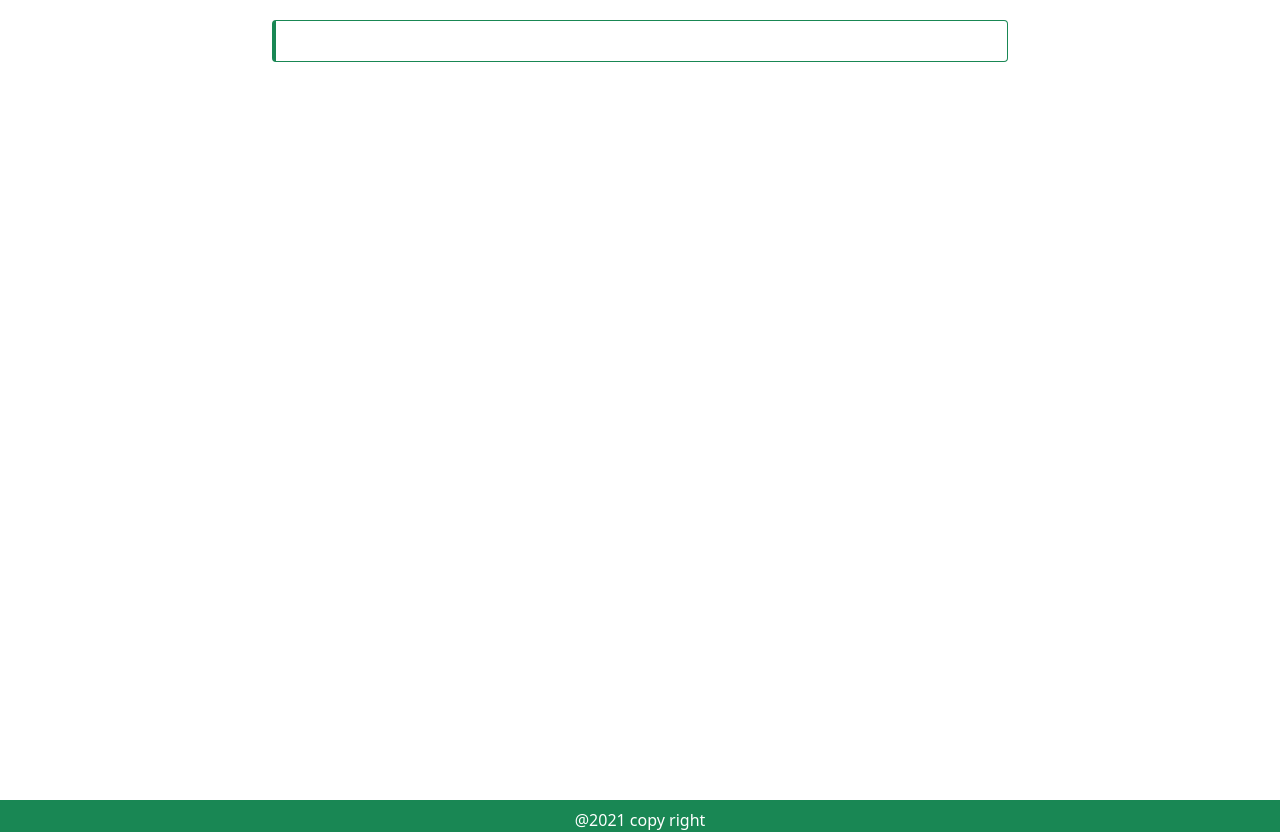
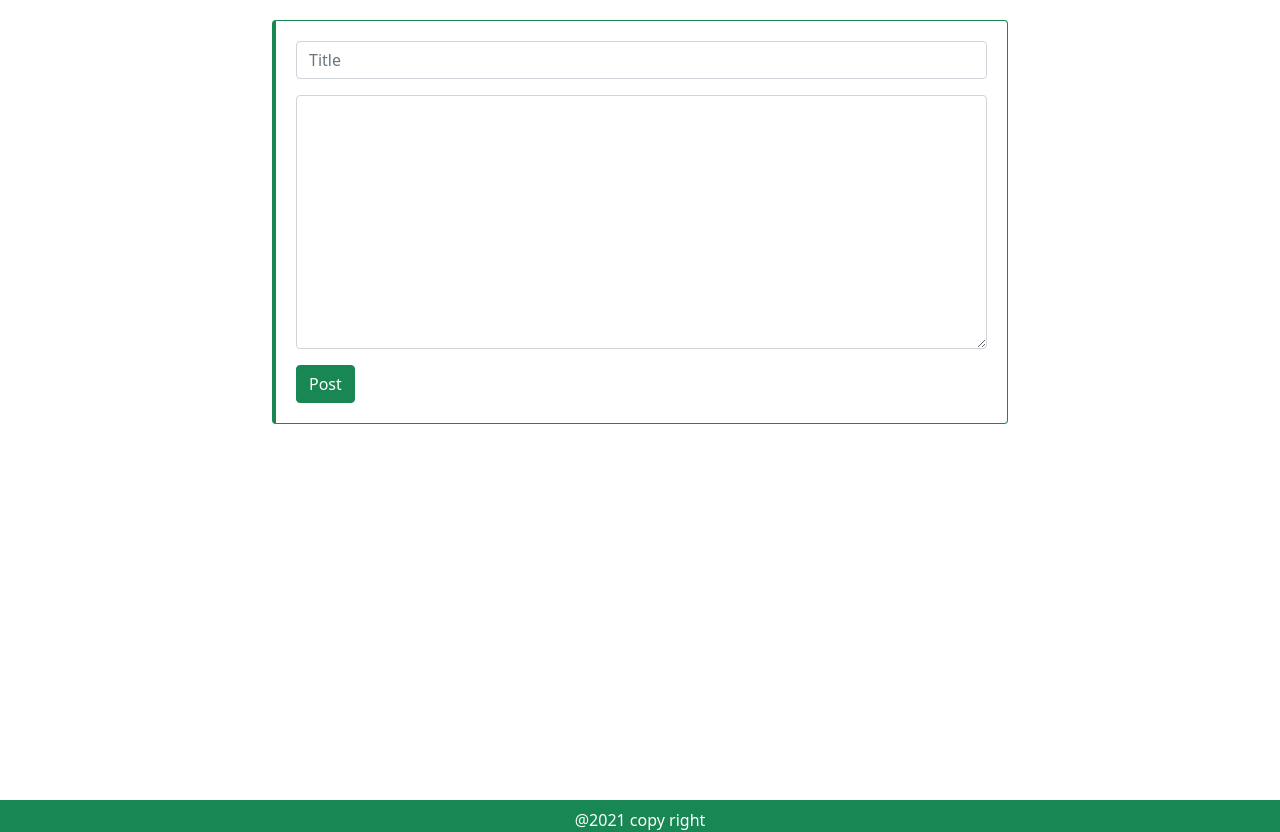
Before and after one commit to Vicky-Rathod/django-blog, a Django app: template templates/add-post.html in a window 1280 px wide. Shown: the part 58-890 px from the top of the page. Run offline with Django 3.2, Linux system fonts and the light colour scheme; the template is opened without the code that fills it, so the values that code supplies are empty; parts of the project's set-up code (start-up, migrations or seed data) failed here and were passed over.

Commit message:
Add virtual environment and modified some files in post app.

```diff
--- a/blog/models.py
+++ b/blog/models.py
@@ -1,9 +1,13 @@
 from django.conf import settings
 from django.db import models
 from django.utils.translation import ugettext_lazy as _
+
+User = settings.AUTH_USER_MODEL
 class Post(models.Model):
-    user = models.ForeignKey(settings.AUTH_USER_MODEL, verbose_name=_("Author"), on_delete=models.CASCADE)
+    user = models.ForeignKey(User, verbose_name=_("Author"), on_delete=models.CASCADE)
     title = models.CharField(_("Title"), max_length=250)
     description = models.TextField(_("Description"))
+    likes = models.ManyToManyField(User, related_name='likes', blank=True)
+    dislikes = models.ManyToManyField(User, related_name='dislikes', blank=True)
     created_at = models.DateTimeField(_("Create time"), auto_now=False, auto_now_add=True)
     updated_at = models.DateTimeField(_("Update time"), auto_now=True, auto_now_add=False)
--- a/blog/urls.py
+++ b/blog/urls.py
@@ -1,10 +1,12 @@
 from django.urls import path
 from .views import (
     HomeView,
+    AddPostView,
 )
 
 app_name = 'blog'
 
 urlpatterns = [
     path('', HomeView.as_view(), name='home_view'),
+    path('add-post/', AddPostView.as_view(), name='add_post_view'),
 ]
--- a/templates/add-post.html
+++ b/templates/add-post.html
@@ -11,7 +11,12 @@
     <div class="row">
         <div class="col-xl-8 m-auto">
             <div class="bd-callout bd-callout-info">
-
+                <form action="" method="POST">
+                    {% csrf_token %}
+                    <input class="form-control mb-3" type="text" name="title" placeholder="Title">
+                    <textarea class="form-control mb-3" name="description" cols="30" rows="10"></textarea>
+                    <button class="btn btn-success" type="submit">Post</button>
+                </form>
             </div>
         </div>
     </div>
```
Also changed, not shown: blog/forms.py (added, +7 -0 lines), blog/views.py (+8 -1 lines), 2 other files.
